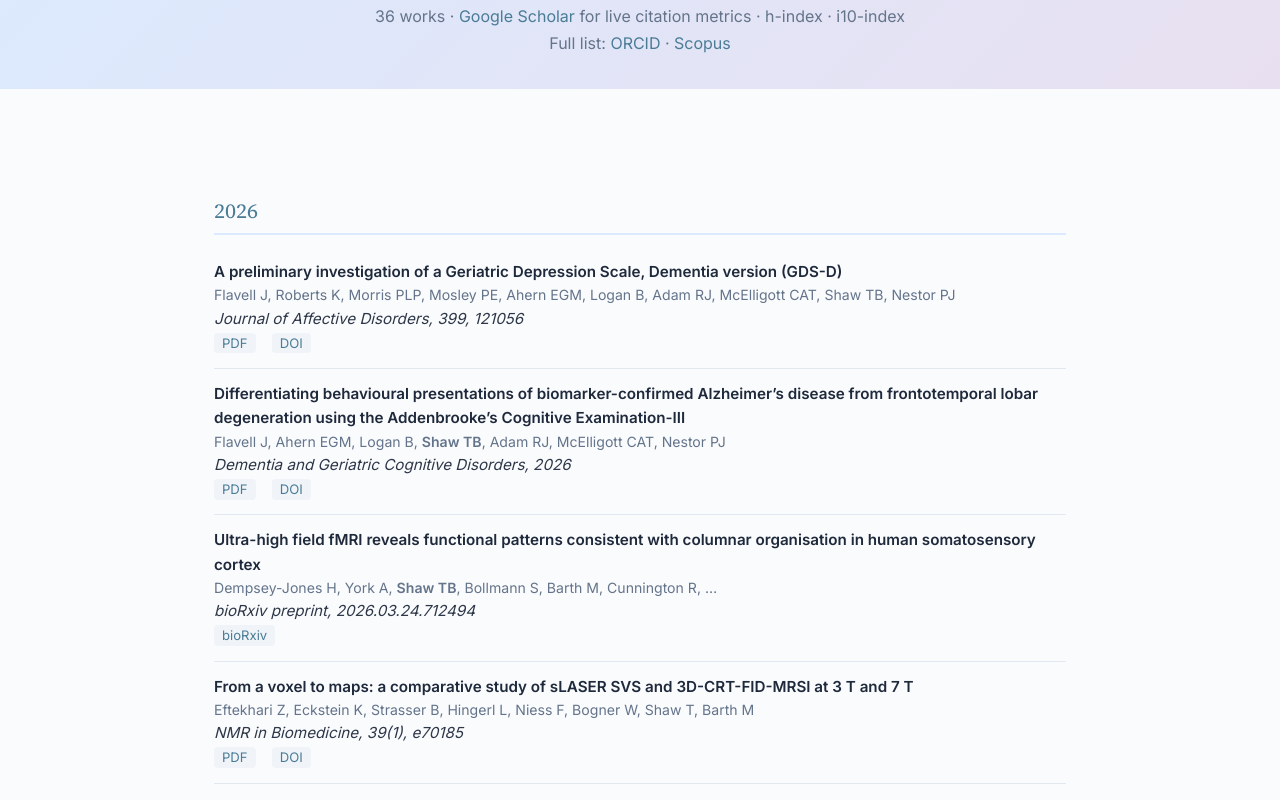
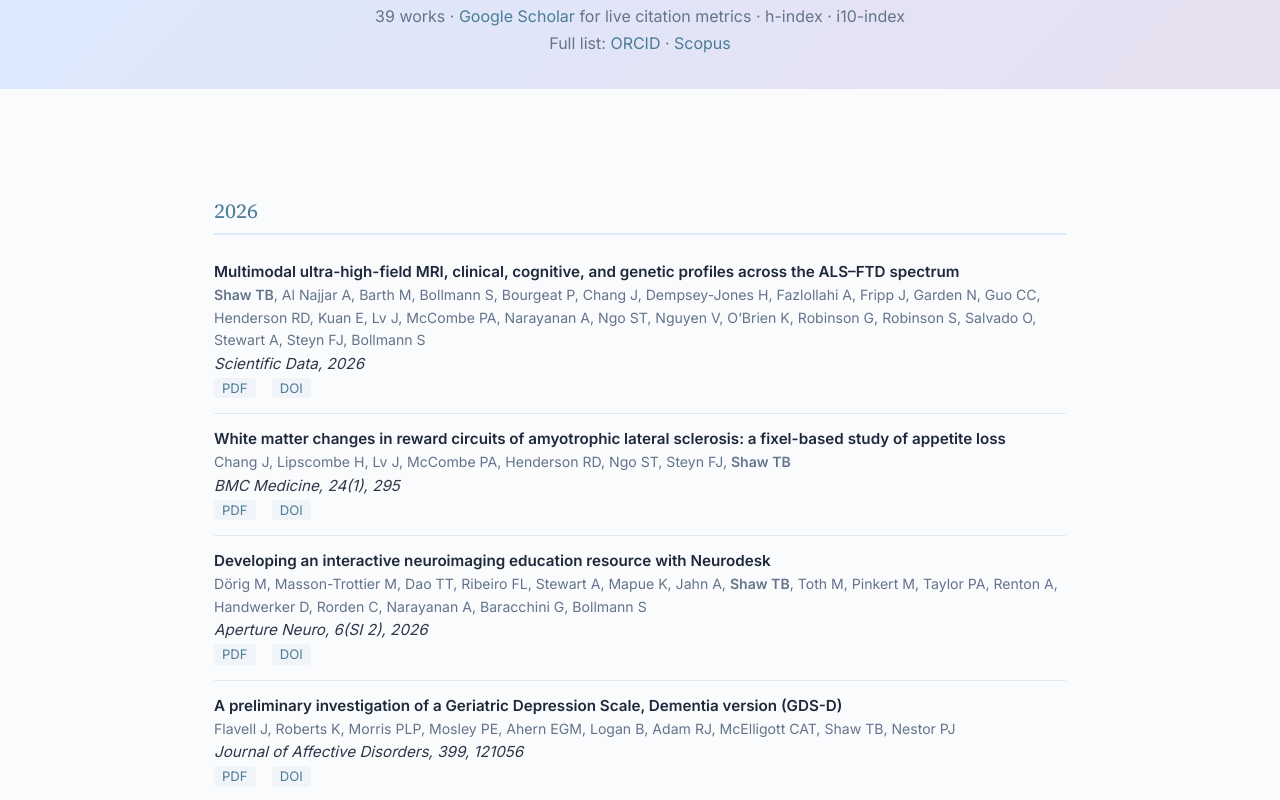
Before and after one commit to thomshaw92/thomshaw92.github.io, a plain HTML site: page publications.html in a window 1280 px wide. Shown: the part 152-952 px from the top of the page. Drawn offline with Linux system fonts and the light colour scheme.

Commit message:
Add three 2026 publications (Scientific Data, BMC Medicine, Aperture Neuro)

```diff
--- a/publications.html
+++ b/publications.html
@@ -28,7 +28,7 @@
 
 <div class="page-header">
   <h1>Publications</h1>
-  <p>36 works &middot; <a href="https://scholar.google.com/citations?user=mA9ItOQAAAAJ" target="_blank">Google Scholar</a> for live citation metrics &middot; h-index &middot; i10-index<br>
+  <p>39 works &middot; <a href="https://scholar.google.com/citations?user=mA9ItOQAAAAJ" target="_blank">Google Scholar</a> for live citation metrics &middot; h-index &middot; i10-index<br>
     Full list: <a href="https://orcid.org/0000-0003-2490-0532" target="_blank">ORCID</a> &middot;
     <a href="https://www.scopus.com/authid/detail.uri?authorId=57201023921" target="_blank">Scopus</a>
   </p>
@@ -38,6 +38,36 @@
 
   <!-- 2026 -->
   <div class="pub-year">2026</div>
+
+  <div class="pub-item">
+    <div class="pub-title">Multimodal ultra-high-field MRI, clinical, cognitive, and genetic profiles across the ALS&ndash;FTD spectrum</div>
+    <div class="pub-authors"><strong>Shaw TB</strong>, Al Najjar A, Barth M, Bollmann S, Bourgeat P, Chang J, Dempsey-Jones H, Fazlollahi A, Fripp J, Garden N, Guo CC, Henderson RD, Kuan E, Lv J, McCombe PA, Narayanan A, Ngo ST, Nguyen V, O&rsquo;Brien K, Robinson G, Robinson S, Salvado O, Stewart A, Steyn FJ, Bollmann S</div>
+    <div class="pub-journal">Scientific Data, 2026</div>
+    <div class="pub-links">
+      <a href="publications/Shaw-2026-SciData-ALS.pdf" target="_blank">PDF</a>
+      <a href="https://doi.org/10.1038/s41597-026-07461-3" target="_blank">DOI</a>
+    </div>
+  </div>
+
+  <div class="pub-item">
+    <div class="pub-title">White matter changes in reward circuits of amyotrophic lateral sclerosis: a fixel-based study of appetite loss</div>
+    <div class="pub-authors">Chang J, Lipscombe H, Lv J, McCombe PA, Henderson RD, Ngo ST, Steyn FJ, <strong>Shaw TB</strong></div>
+    <div class="pub-journal">BMC Medicine, 24(1), 295</div>
+    <div class="pub-links">
+      <a href="publications/Chang-2026-DWI-Reward-BMCMedicine.pdf" target="_blank">PDF</a>
+      <a href="https://doi.org/10.1186/s12916-026-04763-6" target="_blank">DOI</a>
+    </div>
+  </div>
+
+  <div class="pub-item">
+    <div class="pub-title">Developing an interactive neuroimaging education resource with Neurodesk</div>
+    <div class="pub-authors">D&ouml;rig M, Masson-Trottier M, Dao TT, Ribeiro FL, Stewart A, Mapue K, Jahn A, <strong>Shaw TB</strong>, Toth M, Pinkert M, Taylor PA, Renton A, Handwerker D, Rorden C, Narayanan A, Baracchini G, Bollmann S</div>
+    <div class="pub-journal">Aperture Neuro, 6(SI 2), 2026</div>
+    <div class="pub-links">
+      <a href="publications/Dorig-2026-Neurodesk.pdf" target="_blank">PDF</a>
+      <a href="https://doi.org/10.52294/001c.160858" target="_blank">DOI</a>
+    </div>
+  </div>
 
   <div class="pub-item">
     <div class="pub-title">A preliminary investigation of a Geriatric Depression Scale, Dementia version (GDS-D)</div>
```
Also changed, not shown: 3 other files.
